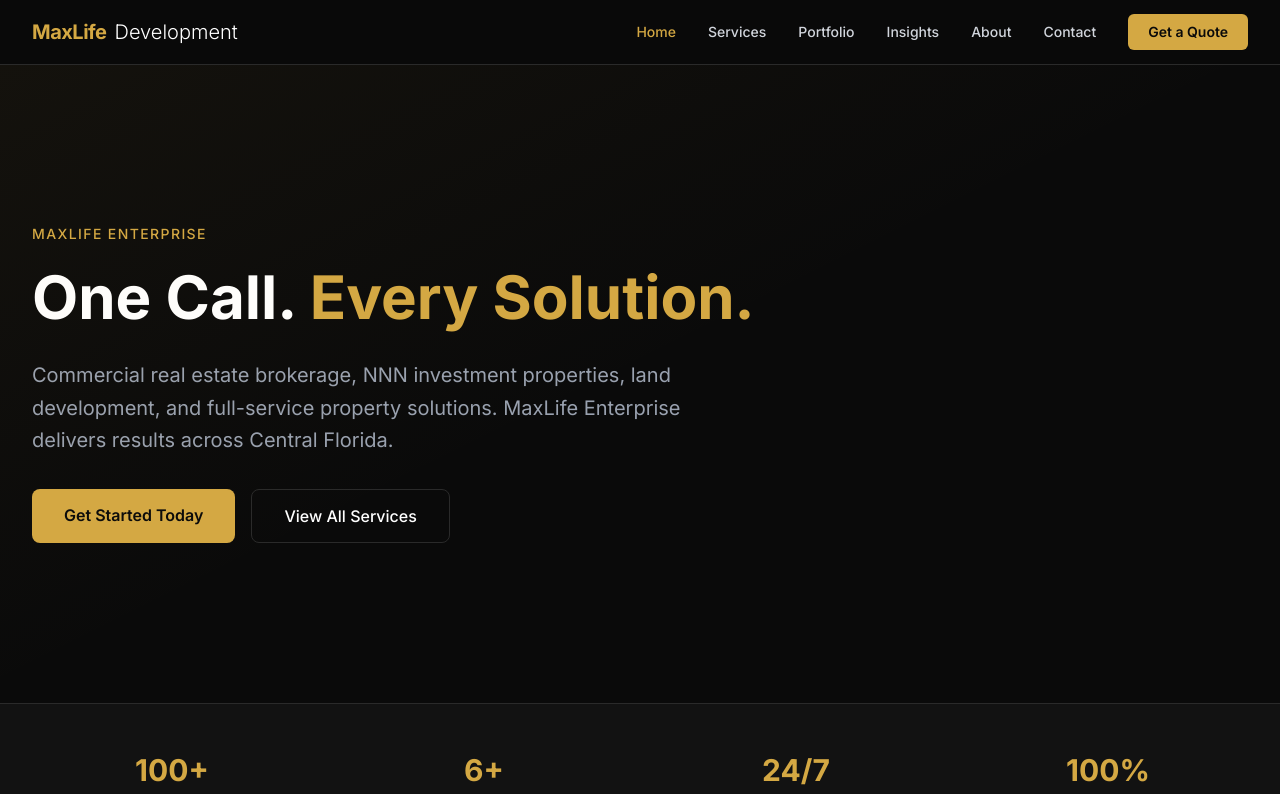
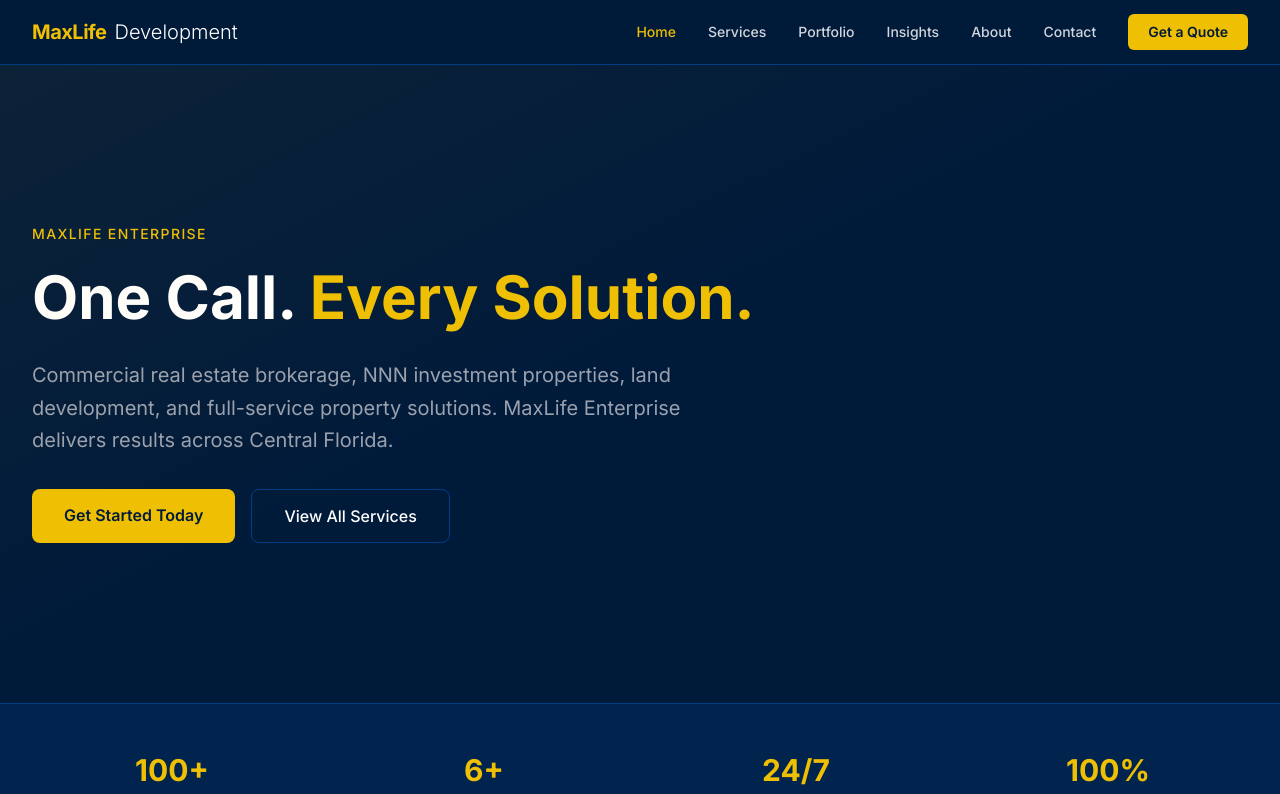
Before and after one commit to solbergryan/maxlife-enterprise, a Next.js app: page / in a window 1280 px wide. Shown: the top 794 px of the page. Built offline with nearby package versions, Linux system fonts and the light colour scheme.

Commit message:
new colors

```diff
--- a/src/app/globals.css
+++ b/src/app/globals.css
@@ -1,13 +1,16 @@
 @import "tailwindcss";
 
 @theme {
-  --color-gold: #d4a843;
-  --color-gold-dark: #b8912e;
-  --color-gold-light: #e8c36a;
-  --color-dark: #0a0a0a;
-  --color-dark-card: #1a1a1a;
-  --color-dark-border: #2a2a2a;
-  --color-dark-hover: #252525;
+  --color-gold: #EFBF04;
+  --color-gold-dark: #d4a900;
+  --color-gold-light: #f5d442;
+  --color-dark: #001a3a;
+  --color-dark-card: #002e62;
+  --color-dark-border: #003d82;
+  --color-dark-hover: #00356e;
+  --color-navy: #002e62;
+  --color-navy-light: #003d82;
+  --color-navy-dark: #001a3a;
 }
 
 html {
```
